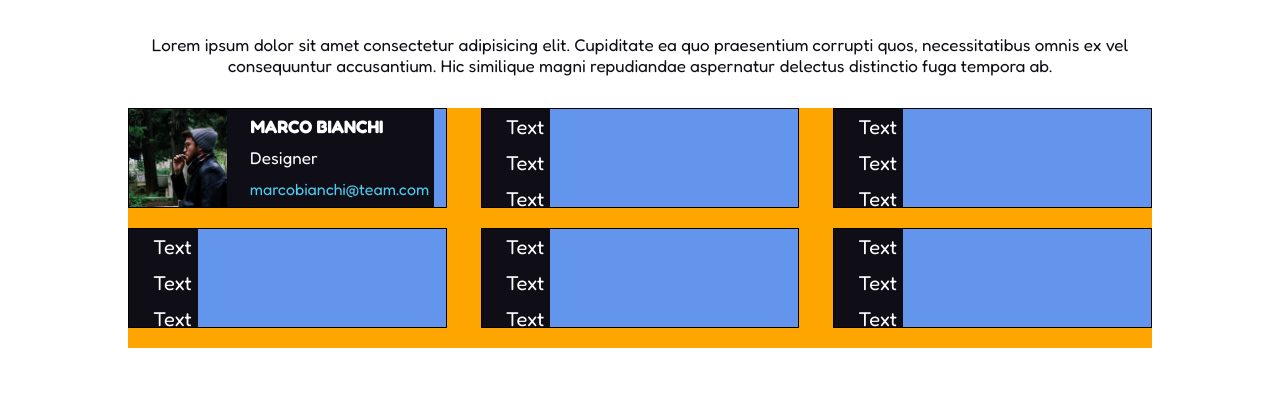
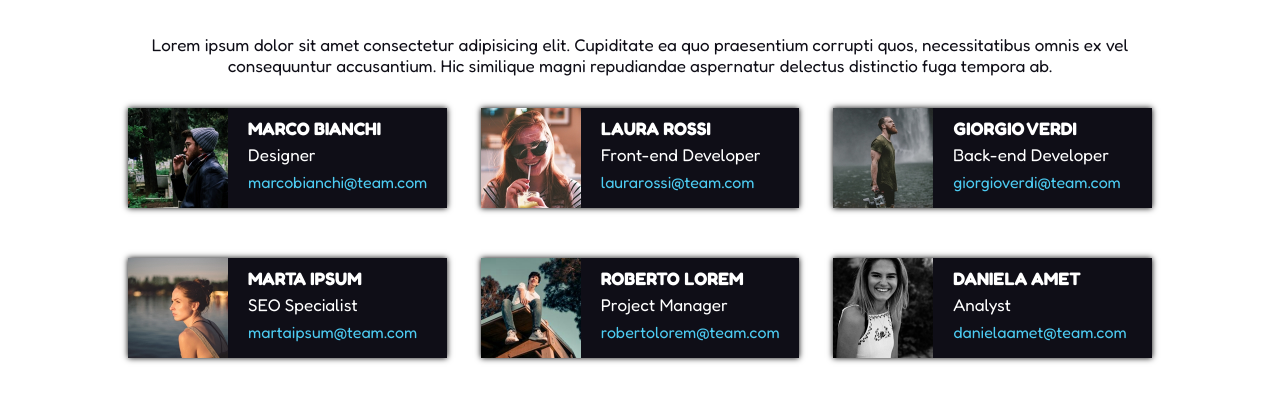
Before and after one commit to gioanbatan/html-css-float-cards, a plain HTML site: page index.html in a window 1280 px wide. Shown: the part 106-508 px from the top of the page. Drawn offline with Linux system fonts and the light colour scheme.

Commit message:
Semplificazioni, eliminato div image, float solo img, correzioni formattazione

```diff
--- a/css/style.css
+++ b/css/style.css
@@ -23,7 +23,6 @@ main {
     width: 80%;
     margin: 0 auto;
 
-    /* DEBUG */
     font-size: 2rem;
 }
 
@@ -46,62 +45,42 @@ p {
 /* Cards Grid */
 .grid {
     width: 100%;
-    /* float: left; */
-
-    /* DEBUG */
-    background-color: orange;
 }
 
 .card {
     width: calc(100% / 3 - ((1.7em / 3) * 2));
     height: 100px;
-    float: left;
 
     margin-right: 1.7em;
-    margin-bottom: 1em;
+    margin-bottom: 2.5em;
 
-    /* DEBUG */
-    background-color: cornflowerblue;
-    border: 1px solid black;
+    box-shadow: 0 0 0.3em 0em;
+
+    float: left;
 }
 
 .card:nth-of-type(3n) {
     margin-right: 0;
 }
 
-/* .card-image {
+/* Card Image */
+.card img {
+    height: 100%;
+
+    margin-right: 1em;
+
     float: left;
-    width: 30%; */
-    /* height: 100%; */
-    /* height: 100%; */
-    /* line-height: 100%; */
-/* } */
-
-/* .card-image img {
-    width: 100%; */
-    /* height: 100%; */
-/* } */
-
-.card img {
-    float: left;
-    /* width: 30%; */
-    height: 100%;
 }
 
+/* Card Text */
 .card-data {
-    float: left;
-    /* width: 70%; */
     height: 100%;
-    /* line-height: 100%; */
+    line-height: 100%;
 
-    padding-left: 0.9em;
+    padding: 0.5em;
 
     color: #ffffff;
     background-color: #0f0e17;
-}
-
-.card-data > * {
-    padding: 0.3em;
 }
 
 .card-name {
--- a/index.html
+++ b/index.html
@@ -24,21 +24,17 @@
         <h1>Meet Our Team</h1>
         <!-- /Title -->
 
-        <!-- Pharagrph -->
+        <!-- Pharagraph -->
         <p>Lorem ipsum dolor sit amet consectetur adipisicing elit. Cupiditate ea quo praesentium corrupti quos, necessitatibus omnis ex vel consequuntur accusantium. Hic similique magni repudiandae aspernatur delectus distinctio fuga tempora ab.</p>
-        <!-- /Pharagrph -->
+        <!-- /Pharagraph -->
 
         <!-- Cards -->
         <section class="grid clearfix">
 
-            <!-- Single card -->
-            <!-- <div class="card clearfix"> -->
-            <div class="card clearfix">
+            <!-- Card 1 -->
+            <div class="card">
 
-
-                <!-- <div class="card-image"> -->
-                    <img src="img/male1.png" alt="Marco Bianchi">
-                <!-- </div> -->
+                <img src="img/male1.png" alt="Marco Bianchi">
 
                 <div class="card-data">
                     <div class="card-name">Marco Bianchi</div>
@@ -47,75 +43,72 @@
                 </div>
             </div>
 
-            <!-- Single card -->
+            <!-- Card 2 -->
             <div class="card">
 
-                <div class="card-image">
-                </div>
+                <img src="img/female1.png" alt="Laura Rossi">
 
                 <div class="card-data">
-                    <div>Text</div>
-                    <div>Text</div>
-                    <div>Text</div>
+                    <div class="card-name">Laura Rossi</div>
+                    <div class="card-role">Front-end Developer</div>
+                    <div class="card-email">laurarossi@team.com</div>
                 </div>
             </div>
 
-            <!-- Single card -->
+            <!-- Card 3 -->
             <div class="card">
 
-                <div class="card-image">
-                </div>
+                <img src="img/male2.png" alt="Giorgio Verdi">
 
                 <div class="card-data">
-                    <div>Text</div>
-                    <div>Text</div>
-                    <div>Text</div>
+                    <div class="card-name">Giorgio Verdi</div>
+                    <div class="card-role">Back-end Developer</div>
+                    <div class="card-email">giorgioverdi@team.com</div>
                 </div>
             </div>
 
-            <!-- Single card -->
+            <!-- Card 4 -->
             <div class="card">
 
-                <div class="card-image">
-                </div>
+                <img src="img/female2.png" alt="Marta Ipsum">
 
                 <div class="card-data">
-                    <div>Text</div>
-                    <div>Text</div>
-                    <div>Text</div>
+                    <div class="card-name">Marta Ipsum</div>
+                    <div class="card-role">SEO Specialist</div>
+                    <div class="card-email">martaipsum@team.com</div>
                 </div>
             </div>
 
-            <!-- Single card -->
+            <!-- Card 5 -->
             <div class="card">
 
-                <div class="card-image">
-                </div>
+                <img src="img/male3.png" alt="Roberto Lorem">
 
                 <div class="card-data">
-                    <div>Text</div>
-                    <div>Text</div>
-                    <div>Text</div>
+                    <div class="card-name">Roberto Lorem</div>
+                    <div class="card-role">Project Manager</div>
+                    <div class="card-email">robertolorem@team.com</div>
                 </div>
             </div>
 
-            <!-- Single card -->
+            <!-- Card 6 -->
             <div class="card">
 
-                <div class="card-image">
-                </div>
+                <img src="img/female3.png" alt="Daniela Amet">
 
                 <div class="card-data">
-                    <div>Text</div>
-                    <div>Text</div>
-                    <div>Text</div>
+                    <div class="card-name">Daniela Amet</div>
+                    <div class="card-role">Analyst</div>
+                    <div class="card-email">danielaamet@team.com</div>
                 </div>
             </div>
 
 
         </section>
         <!-- /Cards -->
+
     </main>
     <!-- /Main -->
+
 </body>
 </html>
```
